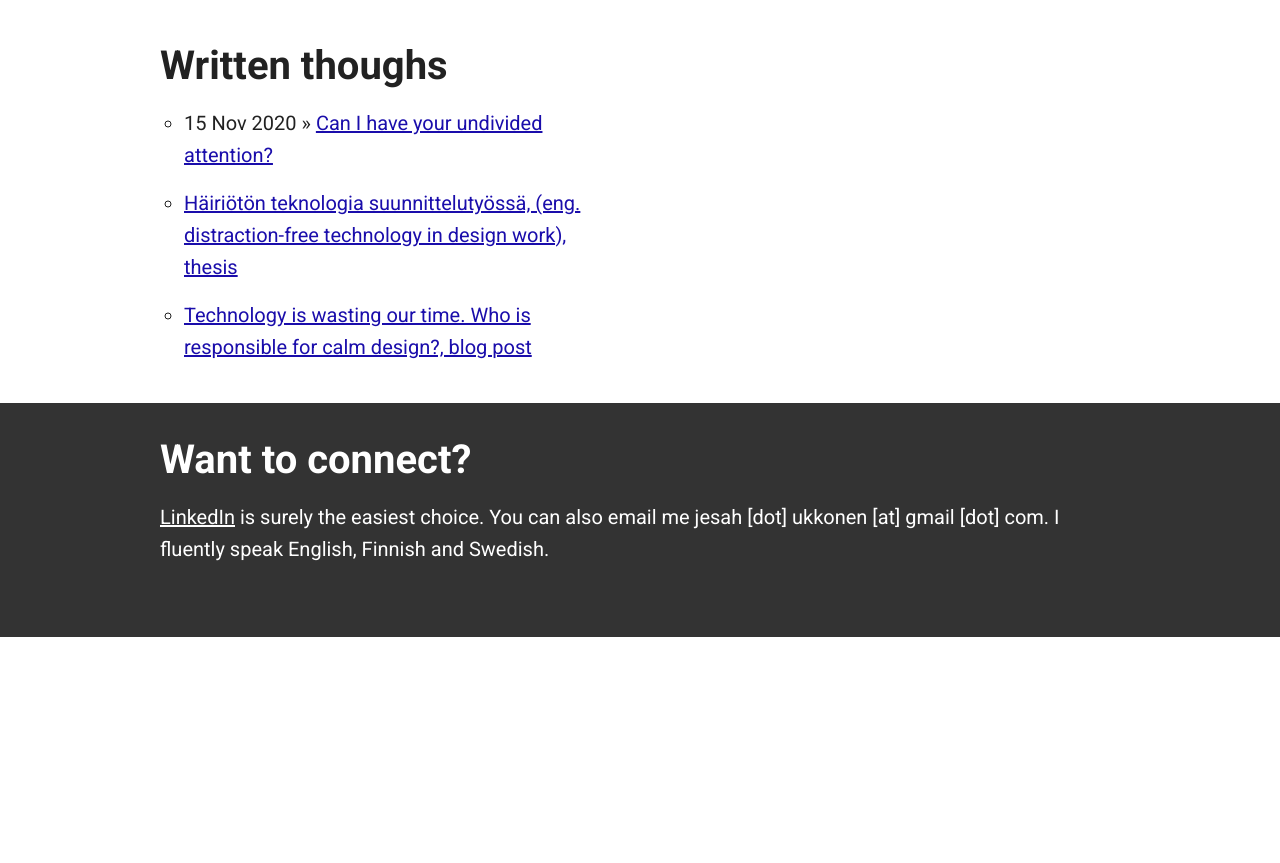
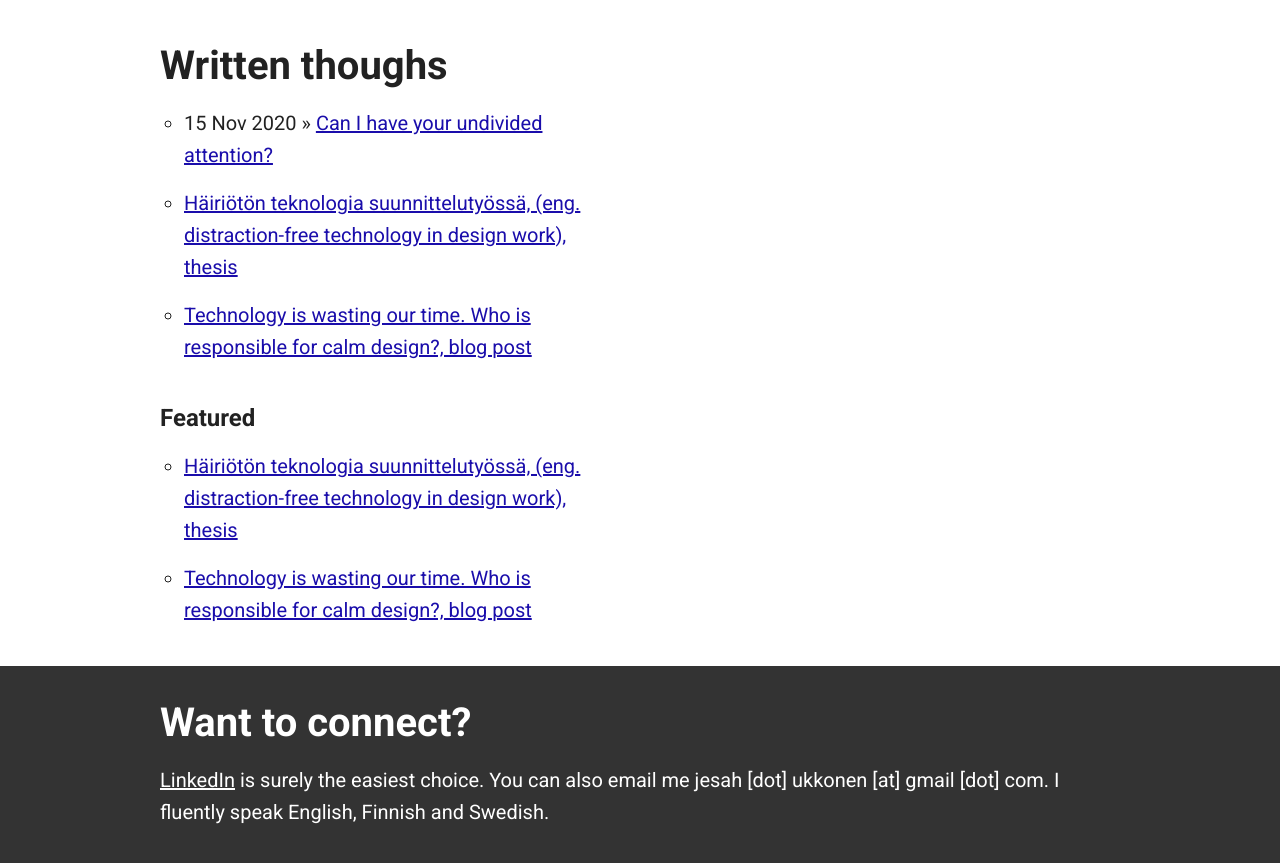
Before and after one commit to jesseu/jesseu.github.io, a Jekyll site: the page built from index.html, in a window 1280 px wide and 900 px high, scrolled down 1334 px. Shown: the top 863 px of the window. Built offline with Jekyll 4.4.1, drawn with Linux system fonts in a browser that asks for light colours; before the commit the page ends 1971 px from its top, so only the background shows below that.

Commit message:
Update index.html

```diff
--- a/index.html
+++ b/index.html
@@ -62,5 +62,12 @@
 				<li><a href="https://qvik.com/news/technology-distraction-calm-design/" target="_blank">Technology is wasting our time. Who is responsible for calm design?, blog post</a></li>
 
 			</ul>
+
+		<h3>Featured</h3>
+			<ul>
+				<li><a href="http://urn.fi/URN:NBN:fi:amk-2017112418012" target="_blank">Häiriötön teknologia suunnittelutyössä, (eng. distraction-free technology in design work), thesis</a></li>
+				<li><a href="https://qvik.com/news/technology-distraction-calm-design/" target="_blank">Technology is wasting our time. Who is responsible for calm design?, blog post</a></li>
+
+			</ul>
 		</div>
 	</div>
```
